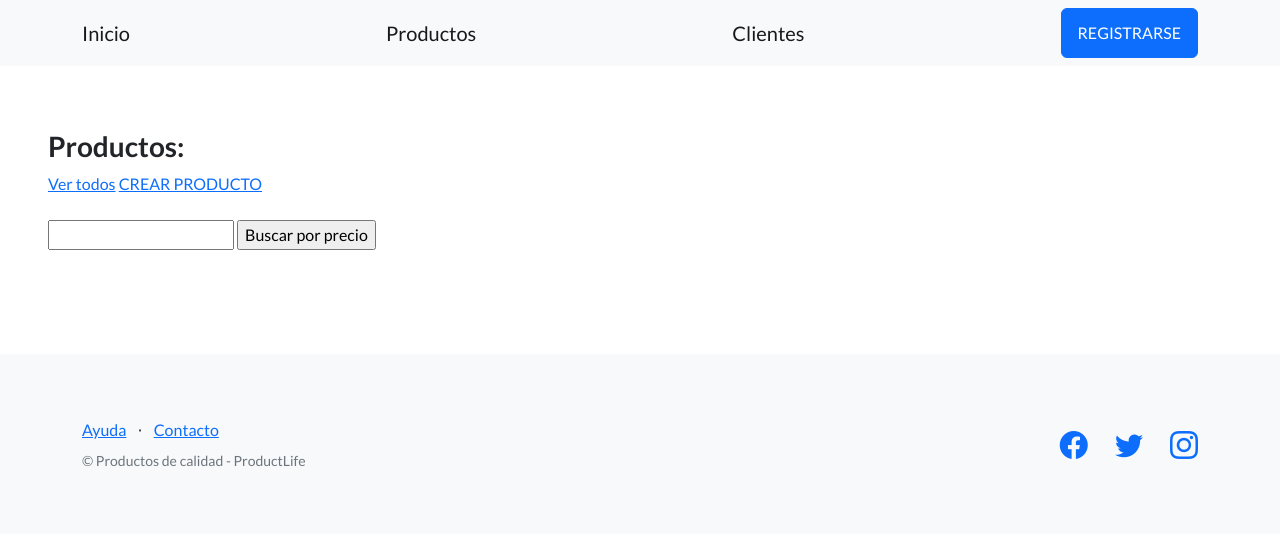
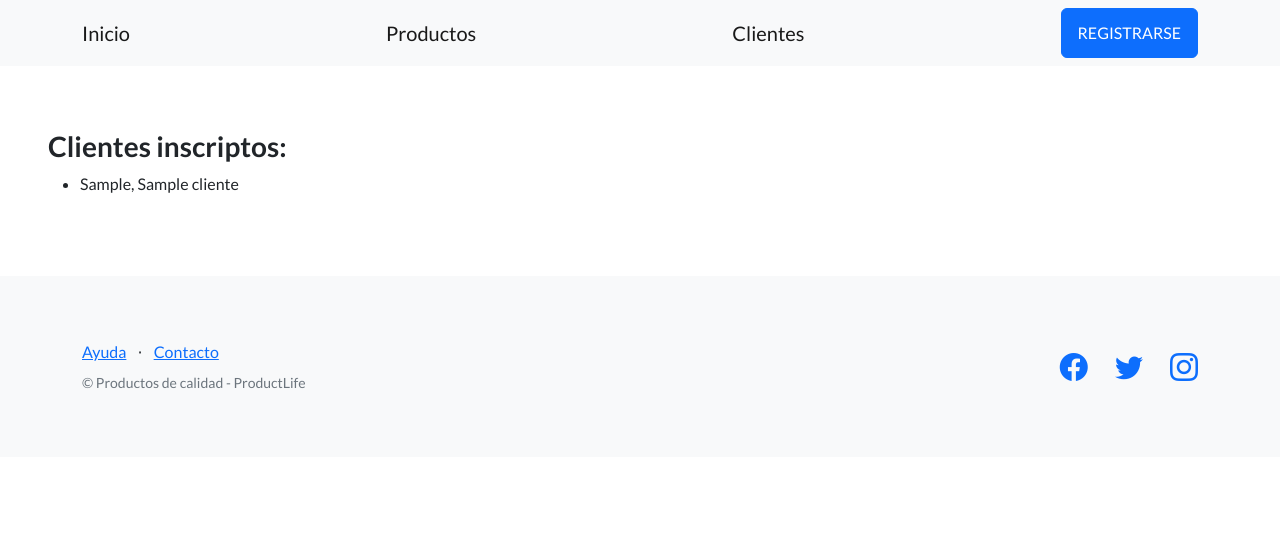
Before and after one commit to tomymagno/Tercera_preentrega_Magnone, a Django app: page /estudios/clientes/ in a window 1280 px wide. Shown: the top 534 px of the page. Run offline with Django 4.2, Linux system fonts and the light colour scheme; tables that the repository leaves empty hold one stand-in row (values such as "Sample post"); some libraries are stand-ins or nearby versions.

Commit message:
Agregado de aproximacion al precio

```diff
--- a/sistema_coder/control_estudios/templates/control_estudios/lista_clientes.html
+++ b/sistema_coder/control_estudios/templates/control_estudios/lista_clientes.html
@@ -1,24 +1,16 @@
 {% extends "base.html" %}
 
 {% block titulo %}
-Lista de productos
+Lista de clientes
 {% endblock titulo %}
 
 {% block contenido %}
-<h3>Productos:</h3>
-<a href="{% url 'lista_productos' %}">Ver todos</a>
-<a href="{% url 'crear_producto' %}">CREAR PRODUCTO</a>
-<br><br>
-<form action="{% url 'buscar_producto' %}" method="post">
-    {% csrf_token %}
-    <input type="text" name="precio">
-    <input type="submit" value="Buscar por precio">
-</form>
-<br>
+
+<h3>Clientes inscriptos:</h3>
 <ul>
-{% for producto in productos %}
+{% for cliente in clientes %}
     <li>
-        {{ producto.nombre_producto }}, {{ producto.precio }}
+        {{ cliente.apellido }}, {{ cliente.nombre }}
     </li>
 {% endfor %}
 </ul>
--- a/sistema_coder/control_estudios/templates/control_estudios/lista_productos.html
+++ b/sistema_coder/control_estudios/templates/control_estudios/lista_productos.html
@@ -11,8 +11,8 @@
 <br><br>
 <form action="{% url 'buscar_producto' %}" method="post">
     {% csrf_token %}
-    <input type="text" name="busqueda">
-    <input type="submit" value="Buscar">
+    <input type="text" name="precio">
+    <input type="submit" value="Buscar por precio">
 </form>
 <br>
 <ul>
--- a/sistema_coder/control_estudios/views.py
+++ b/sistema_coder/control_estudios/views.py
@@ -54,6 +54,36 @@
 def buscar_producto(request):
     if request.method == "POST":
         data = request.POST
+        precio_busqueda = data.get("precio")  # Use data.get() to avoid KeyError
+        if precio_busqueda is not None:
+            # Convertir la cantidad de búsqueda a un valor numérico (por ejemplo, 600)
+            precio_busqueda = float(precio_busqueda)
+
+            # Definir el rango de búsqueda aproximada
+            rango_inferior = precio_busqueda * 0.9  # 90% del precio de búsqueda
+            rango_superior = precio_busqueda * 1.1  # 110% del precio de búsqueda
+
+            # Filtrar productos cuyos precios están dentro del rango aproximado
+            productos = Producto.objects.filter(precio__gte=rango_inferior, precio__lte=rango_superior)
+
+            contexto = {
+                "productos": productos,
+            }
+            return render(
+                request=request,
+                template_name='control_estudios/lista_productos.html',
+                context=contexto,
+            )
+
+    return render(
+        request=request,
+        template_name='control_estudios/lista_productos.html',
+        context={},  # Puedes proporcionar un contexto vacío o personalizado según sea necesario
+    )
+'''
+def buscar_producto(request):
+    if request.method == "POST":
+        data = request.POST
         precio = data.get("precio")  # Use data.get() to avoid KeyError
         if precio is not None:  # Check if precio exists in data
             productos = Producto.objects.filter(precio__exact=precio)
@@ -71,3 +101,4 @@
         template_name='control_estudios/lista_productos.html',
         context={},
     )
+'''
```
